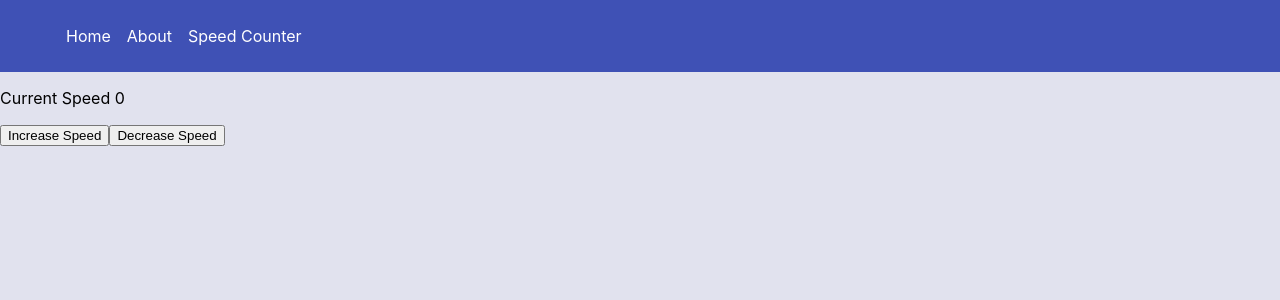
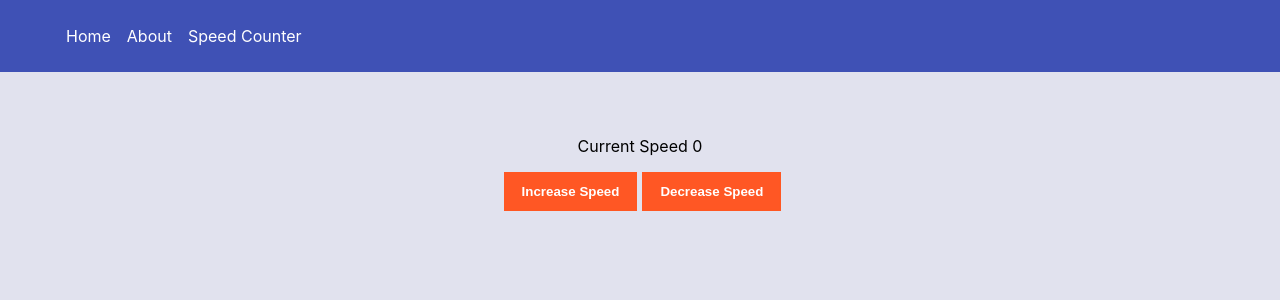
Before and after one commit to MostafaSalama/top-coder-react-challenge-1, a React (Create React App) app: page /speed-counter in a window 1280 px wide. Shown: the top 300 px of the page. Built offline with nearby package versions, Linux system fonts and the light colour scheme.

Commit message:
add some styles for the Buttons and SpeedCounter Component

```diff
--- a/src/components/SpeedCounter.jsx
+++ b/src/components/SpeedCounter.jsx
@@ -1,14 +1,14 @@
 import React from 'react' ;
 import useSpeed from "../hooks/useSpeed";
-
+import styles from './SpeedCounter.module.css'
 const SpeedCounter = ()=>{
     const [speed,increase,decrease] = useSpeed();
     return (
-        <div>
+        <div className={styles.div}>
             <p>Current Speed <span>{speed}</span></p>
             <div>
-                <button onClick={increase}>Increase Speed</button>
-                <button onClick={decrease}>Decrease Speed</button>
+                <button className={styles.btn} onClick={increase}>Increase Speed</button>
+                <button className={styles.btn} onClick={decrease}>Decrease Speed</button>
             </div>
         </div>
     )
--- /dev/null
+++ b/src/components/SpeedCounter.module.css
@@ -0,0 +1,20 @@
+.div {
+    text-align: center;
+    margin-top: 4rem;
+}
+.btn {
+    cursor: pointer;
+    padding: 10px 16px;
+    background-color: hsl(14, 100%, 57%);
+    color: #ffffff;
+    margin-left: 5px;
+    border:2px solid #ff5722;
+    font-weight: bolder;
+    transition: all 300ms ease-in-out;
+}
+.btn:hover {
+    background-color: hsl(14, 100%, 45%);
+}
+.btn:focus {
+    transform: scale(1.04);
+}
```
